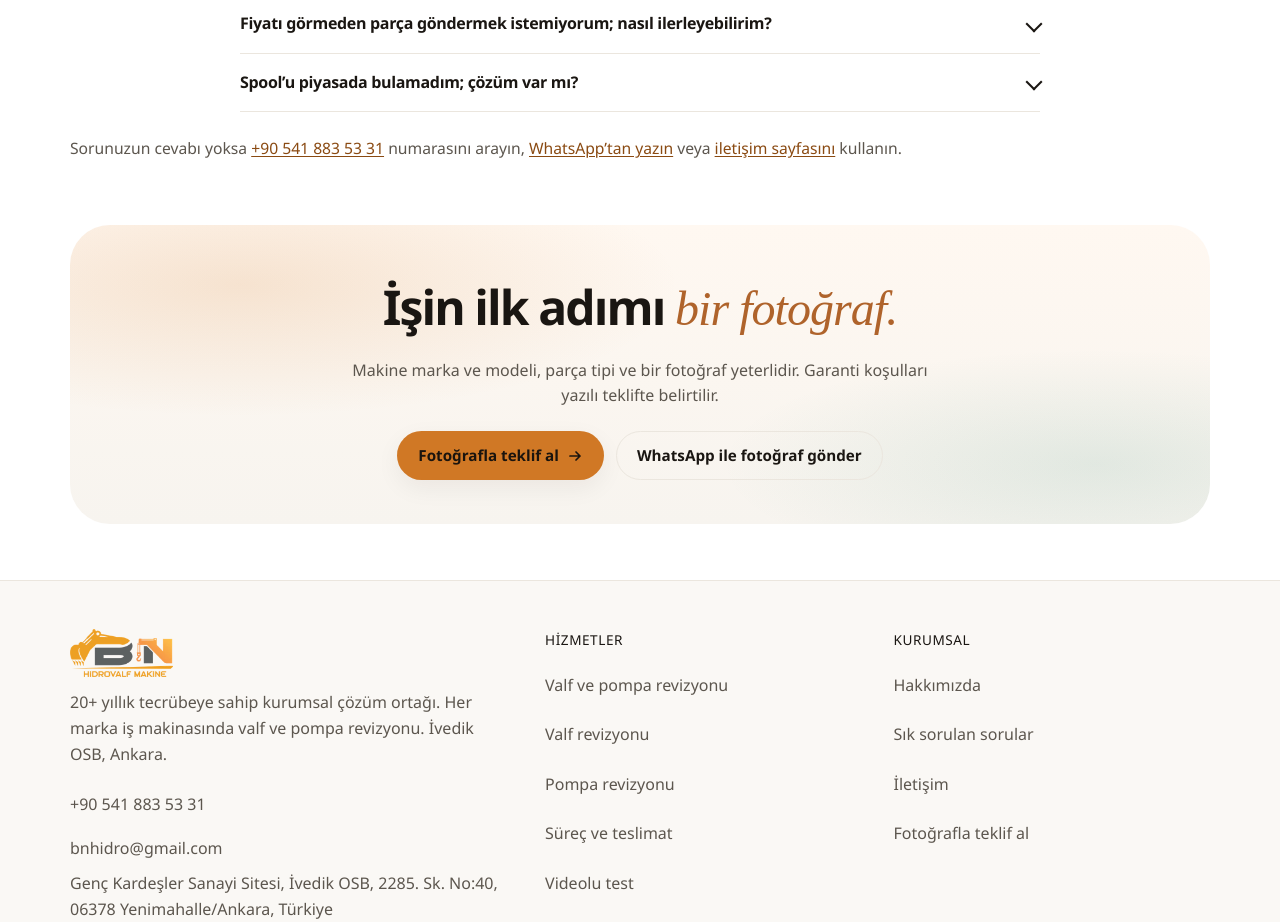
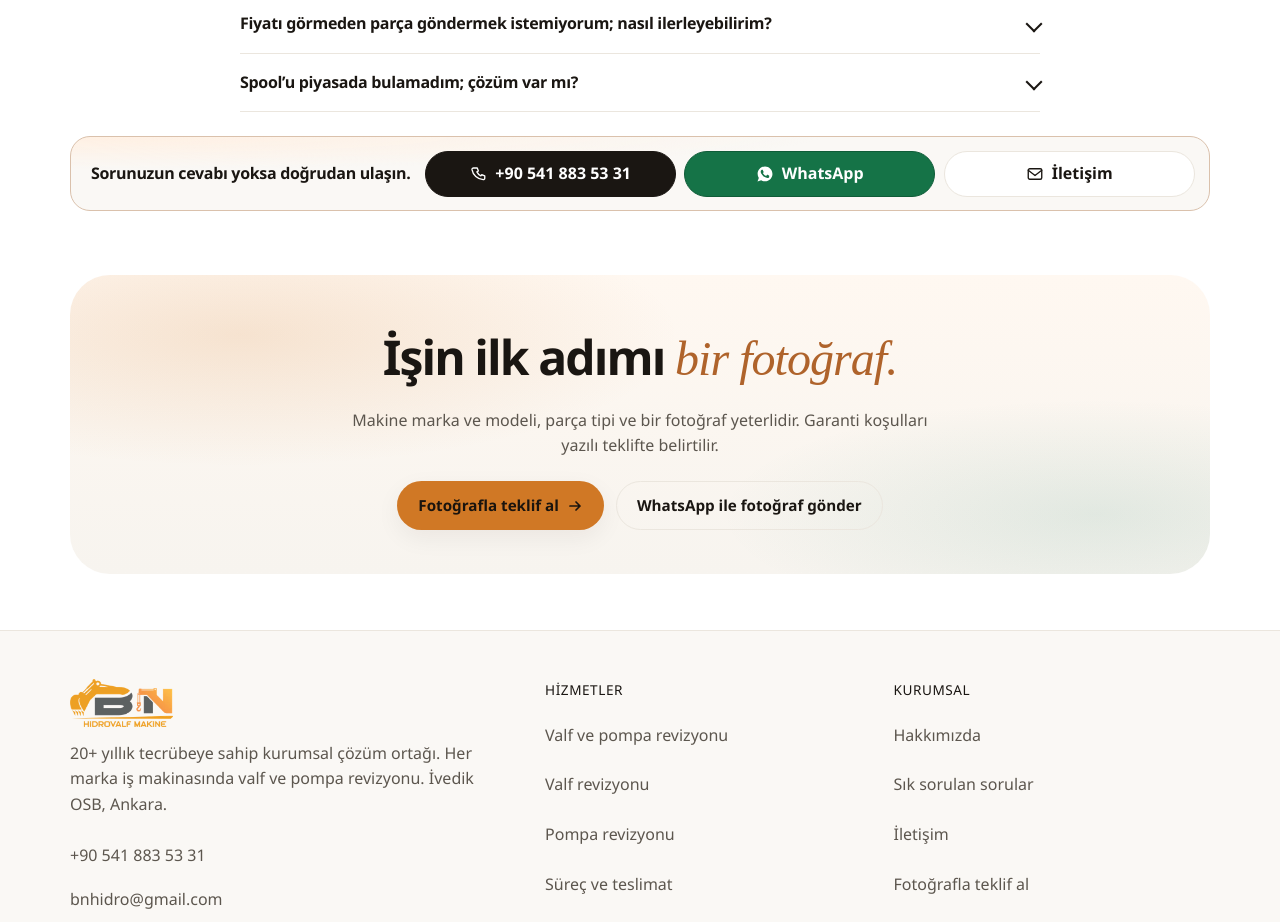
Before and after one commit to serdargurkanc-create/bn-hidrovalf-web, a Next.js app: page /sss in a window 1280 px wide. Shown: the part 1120-2042 px from the top of the page. Built offline with nearby package versions, Linux system fonts and the light colour scheme.

Commit message:
v6.18: SSS alt notu ikonlu iletişim şeridine alındı
Cevabı olmayan soru için telefon, WhatsApp ve iletişim bağlantıları
arka planlı bir şeritte ikonlarla duruyor.

Co-authored-by: Serdar Gürkan Çetinkaya <serdargurkanc-create@users.noreply.github.com>

```diff
--- a/app/globals.css
+++ b/app/globals.css
@@ -1121,6 +1121,59 @@ main { overflow-x: clip; }
 .sec-lead { color: var(--ink-soft); margin: 0; }
 .sec-note { color: var(--ink-soft); margin: 1.5rem 0 0; font-size: 0.98rem; }
 .sec-note a { color: var(--accent-ink); text-decoration: underline; text-underline-offset: 2px; }
+.faq-help {
+  display: grid;
+  gap: 0.9rem;
+  margin-top: 1.5rem;
+  padding: 1rem 1.05rem;
+  border-radius: var(--r);
+  border: 1px solid color-mix(in srgb, var(--accent) 28%, var(--line));
+  background:
+    radial-gradient(120% 80% at 0% 0%, var(--accent-soft), transparent 55%),
+    var(--bg-tint);
+}
+.faq-help p {
+  margin: 0;
+  font-weight: 700;
+  letter-spacing: -0.02em;
+}
+.faq-help-actions {
+  display: grid;
+  gap: 0.55rem;
+}
+.faq-help-actions a {
+  min-height: 46px;
+  display: inline-flex;
+  align-items: center;
+  justify-content: center;
+  gap: 0.5rem;
+  padding: 0.55rem 0.9rem;
+  border-radius: 999px;
+  text-decoration: none;
+  font-weight: 700;
+  background: var(--ink);
+  color: #fff;
+  border: 1px solid var(--ink);
+}
+.faq-help-actions a svg { width: 18px; height: 18px; flex: none; }
+.faq-help-actions a.is-wa {
+  background: #157347;
+  border-color: #0f5c38;
+  color: #fff;
+}
+.faq-help-actions a:last-child {
+  background: #fff;
+  color: var(--ink);
+  border-color: var(--line);
+}
+@media (min-width: 800px) {
+  .faq-help {
+    grid-template-columns: auto 1fr;
+    align-items: center;
+    padding: 0.85rem 0.9rem 0.85rem 1.25rem;
+  }
+  .faq-help-actions { grid-template-columns: repeat(3, minmax(0, 1fr)); }
+}
 
 /* Kapsam kartları */
 .scope-grid { display: grid; gap: 1rem; }
--- a/app/sss/page.tsx
+++ b/app/sss/page.tsx
@@ -53,11 +53,30 @@ export default function Page() {
 
       <Section id="sorular" kicker="Sorular" title="Cevabı" accent="burada olanlar">
         <FaqList items={allFaqs} idPrefix="sss" />
-        <p className="sec-note">
-          Sorunuzun cevabı yoksa <a href={`tel:${site.phoneTel}`}>{site.phone}</a>{" "}
-          numarasını arayın, <a href={site.whatsapp}>WhatsApp’tan yazın</a> veya{" "}
-          <Link href="/iletisim">iletişim sayfasını</Link> kullanın.
-        </p>
+        <aside className="faq-help" aria-label="Cevabı olmayan soru için iletişim">
+          <p>Sorunuzun cevabı yoksa doğrudan ulaşın.</p>
+          <div className="faq-help-actions">
+            <a href={`tel:${site.phoneTel}`}>
+              <svg viewBox="0 0 24 24" aria-hidden="true" fill="none" stroke="currentColor" strokeWidth="1.8" strokeLinecap="round" strokeLinejoin="round">
+                <path d="M8 4h3l1.5 4-2 1.2a12 12 0 0 0 5.3 5.3L17 13l4 1.5v3a2 2 0 0 1-2.2 2A16 16 0 0 1 4 6.2 2 2 0 0 1 6 4h2z" />
+              </svg>
+              {site.phone}
+            </a>
+            <a className="is-wa" href={site.whatsapp} target="_blank" rel="noopener noreferrer">
+              <svg viewBox="0 0 24 24" aria-hidden="true" fill="currentColor">
+                <path d="M12.04 2C6.58 2 2.15 6.4 2.15 11.83c0 1.99.58 3.84 1.6 5.4L2 22l4.92-1.6a9.9 9.9 0 0 0 5.12 1.41h.01c5.46 0 9.89-4.4 9.89-9.83S17.5 2 12.04 2zm5.75 13.9c-.24.67-1.4 1.23-1.93 1.31-.5.07-1.13.1-1.82-.11-.42-.13-.96-.31-1.65-.6-2.9-1.25-4.78-4.16-4.93-4.35-.14-.19-1.18-1.57-1.18-3 0-1.42.74-2.12 1-2.41.26-.29.57-.36.76-.36h.55c.18 0 .41-.06.64.49.24.58.81 2 .88 2.14.07.15.12.32.02.51-.1.2-.15.32-.3.49-.14.17-.3.38-.43.51-.14.14-.29.29-.12.57.16.28.73 1.2 1.56 1.94 1.07.96 1.97 1.26 2.25 1.4.28.14.44.12.6-.07.17-.2.7-.81.88-1.09.19-.28.37-.23.62-.14.26.1 1.63.77 1.91.91.28.14.47.21.54.32.07.12.07.67-.17 1.34z" />
+              </svg>
+              WhatsApp
+            </a>
+            <Link href="/iletisim">
+              <svg viewBox="0 0 24 24" aria-hidden="true" fill="none" stroke="currentColor" strokeWidth="1.8" strokeLinecap="round" strokeLinejoin="round">
+                <rect x="3" y="5" width="18" height="14" rx="2" />
+                <path d="M3 7l9 7 9-7" />
+              </svg>
+              İletişim
+            </Link>
+          </div>
+        </aside>
       </Section>
 
       <QuoteCta />
```
